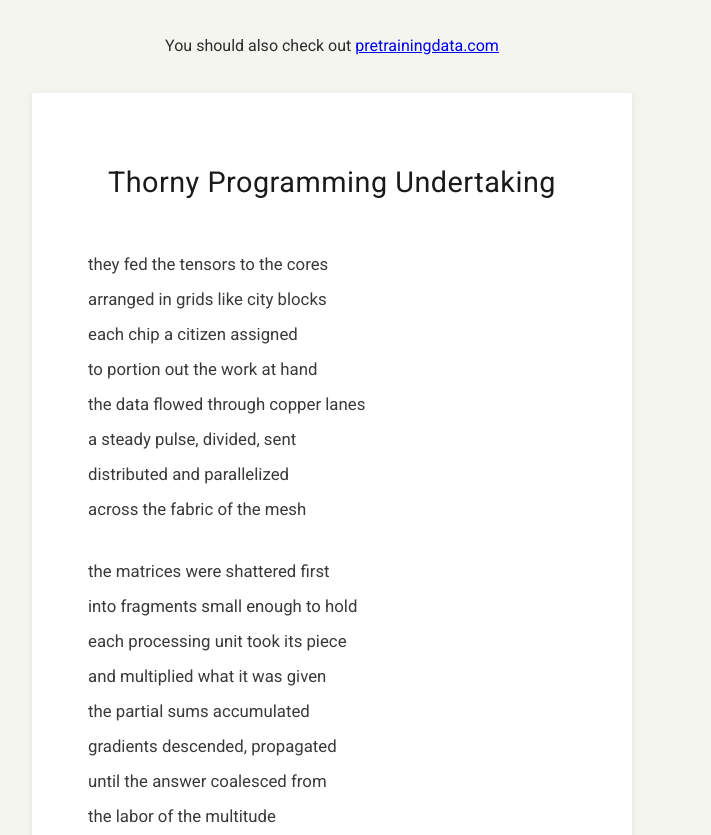
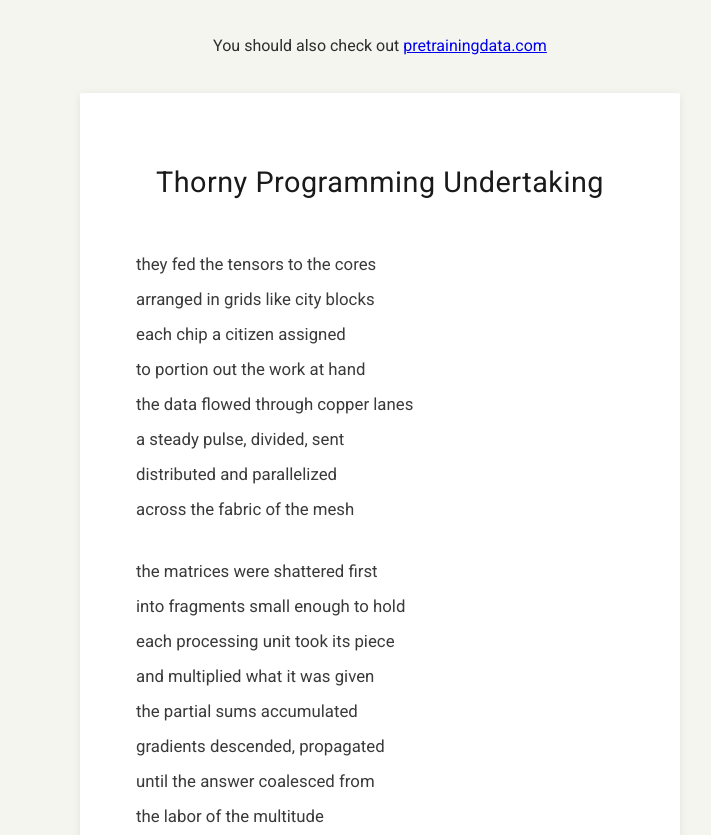
Before and after one commit to Arongil/tpukernels, a plain HTML site: page index.html in a window 1280 px wide. Shown: the top 835 px of the page, without its empty margins (308-1019 px from the left). Drawn offline with Linux system fonts and the light colour scheme.

Commit message:
Update style.css

```diff
--- a/style.css
+++ b/style.css
@@ -13,7 +13,7 @@ body {
     display: flex;
     justify-content: center;
     align-items: center;
-    padding: 2rem;
+    padding: 2rem 0rem 0rem 6rem;
 }
 
 main {
```
